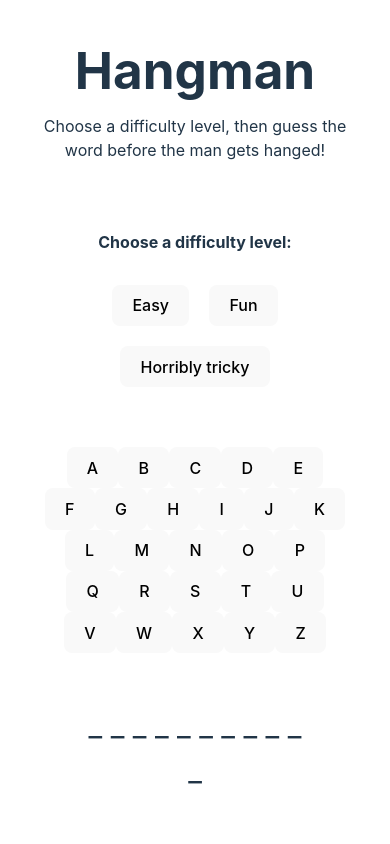
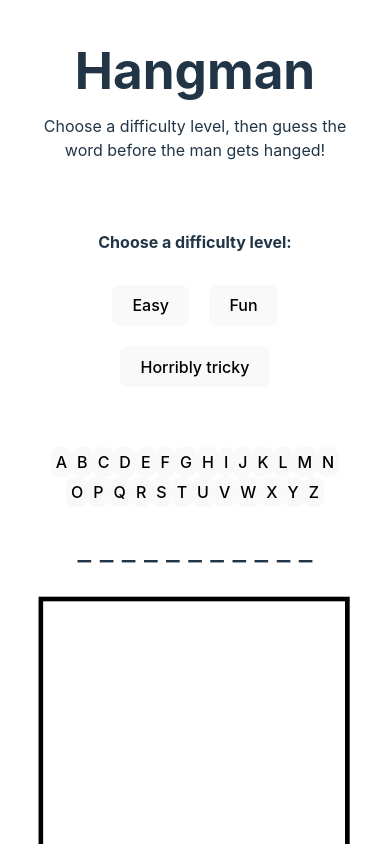
Before and after one commit to Clatherine/Hangman, a React (Vite) app: page / in a window 390 px wide. Shown: the top 844 px of the page. Built offline with nearby package versions, Linux system fonts and the light colour scheme; the HTML template or start-up script is replaced by a standard one.

Commit message:
reduced size of letter buttons for mobile

```diff
--- a/src/App.css
+++ b/src/App.css
@@ -17,6 +17,17 @@
     margin: 10px 10px 40px;
   }
 
+  #letterButtons {
+    margin: 10px
+  }
+  @media (max-width: 550px) {
+    .letterbutton {
+   padding: 4px;
+
+    }
+  }
+
+
   .game {
     margin: 10px
   }
@@ -35,7 +46,7 @@
   }
 
   #word{
-    margin: 50px;
+    margin: 20px;
     font-size: 30px;
   }
 
--- a/src/App.jsx
+++ b/src/App.jsx
@@ -112,7 +112,7 @@ function Buttons({word, wordState, setWordState, hangmanState, setHangmanState})
     <section id="main">
 
       <div className="flex-item" id="buttonDiv">
-        <section id = "buttons">
+        <section id = "letterButtons">
         {alphabet.map((letter) => {
           return (
             <button className="letterbutton" onClick={handleClick} key={letter}>
```
